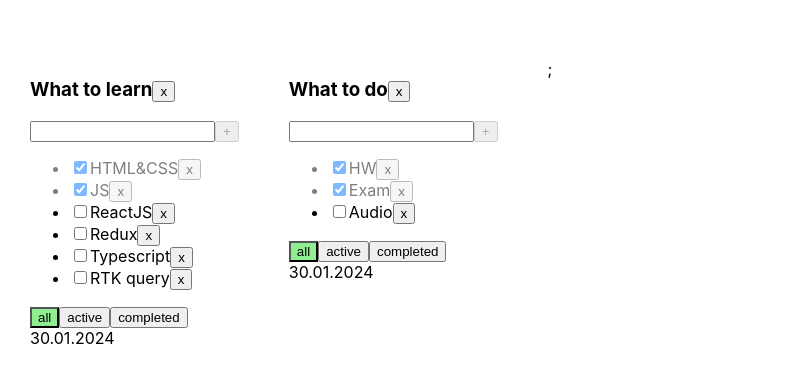
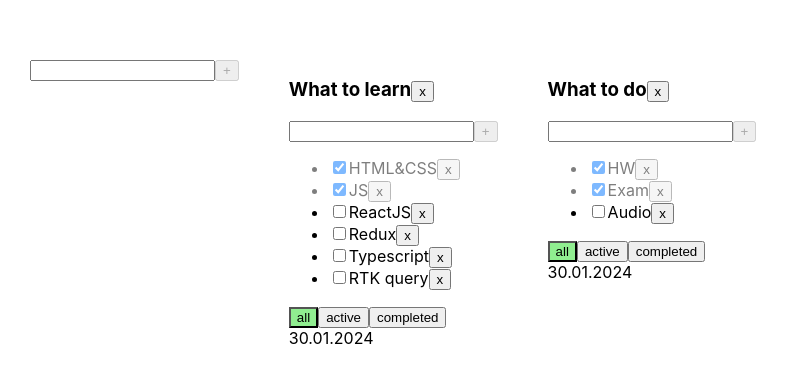
Before and after one commit to Veritas93/1-todolist, a React (Create React App) app: page / in a window 1280 px wide. Shown: the part 171-554 px from the top of the page, without its empty margins (0-789 px from the left). Built offline with nearby package versions, Linux system fonts and the light colour scheme.

Commit message:
Done all CRUD for Tasks and Todolists

```diff
--- /dev/null
+++ b/src/AddItemForm.tsx
@@ -0,0 +1,49 @@
+import { Button } from './Button';
+import { ChangeEvent, useState, KeyboardEvent } from 'react';
+import s from './TodoList.module.css';
+
+type AddItemFormType = {
+  addItem: (newTitle: string) => void;
+};
+
+export const AddItemForm = ({ addItem }: AddItemFormType) => {
+  const [itemTitle, setItemTitle] = useState('');
+  const [error, setError] = useState<string | null>(null);
+  const disableButton = itemTitle.length > 15;
+  const userItemTitleLengthWarning = disableButton && (
+    <div className={s.error}>Your Item title is too long</div>
+  );
+
+  const isAddItemButtonDisable = !itemTitle.trim();
+
+  const changeItemTitle = (e: ChangeEvent<HTMLInputElement>) => {
+    setError(null);
+    setItemTitle(e.currentTarget.value);
+  };
+  const keyDownAddItemHandler = (e: KeyboardEvent<HTMLInputElement>) =>
+    e.key === 'Enter' && addItemHandler();
+  const addItemHandler = () => {
+    if (itemTitle.trim()) {
+      addItem(itemTitle.trim());
+      setItemTitle('');
+    } else {
+      setError('Title is required!');
+    }
+  };
+  return (
+    <div>
+      <input
+        className={error ? s.error : ''}
+        value={itemTitle}
+        onChange={changeItemTitle}
+        onKeyDown={keyDownAddItemHandler}
+      />
+      <Button
+        title="+"
+        onClickButtonHandler={addItemHandler}
+        disabled={isAddItemButtonDisable || disableButton}
+      />
+      {userItemTitleLengthWarning}
+    </div>
+  );
+};
--- a/src/App.tsx
+++ b/src/App.tsx
@@ -1,7 +1,8 @@
-import { useState } from "react";
-import "./App.css";
-import { Todolist } from "./Todolist";
-import { v1 } from "uuid";
+import { useState } from 'react';
+import './App.css';
+import { Todolist } from './Todolist';
+import { v1 } from 'uuid';
+import { AddItemForm } from './AddItemForm';
 
 export type TaskType = {
   id: string;
@@ -9,10 +10,10 @@ export type TaskType = {
   isDone: boolean;
 };
 
-export type FilterType = "all" | "active" | "completed";
-type TaskListType = {
+export type FilterType = 'all' | 'active' | 'completed';
+type TodoListType = {
   id: string;
-  titleTask: string;
+  titleTodo: string;
   filter: FilterType;
 };
 
@@ -23,26 +24,32 @@ type TaskStateType = {
 function App() {
   const TaskId2 = v1();
   const TaskId1 = v1();
-  const [taskList, setTaskList] = useState<TaskListType[]>([
-    { id: TaskId1, titleTask: "What to learn", filter: "all" },
-    { id: TaskId2, titleTask: "What to do", filter: "all" },
+  const [todoList, setTodoList] = useState<TodoListType[]>([
+    { id: TaskId1, titleTodo: 'What to learn', filter: 'all' },
+    { id: TaskId2, titleTodo: 'What to do', filter: 'all' },
   ]);
 
   const [tasks, setTasks] = useState<TaskStateType>({
     [TaskId1]: [
-      { id: v1(), title: "HTML&CSS", isDone: true },
-      { id: v1(), title: "JS", isDone: true },
-      { id: v1(), title: "ReactJS", isDone: false },
-      { id: v1(), title: "Redux", isDone: false },
-      { id: v1(), title: "Typescript", isDone: false },
-      { id: v1(), title: "RTK query", isDone: false },
+      { id: v1(), title: 'HTML&CSS', isDone: true },
+      { id: v1(), title: 'JS', isDone: true },
+      { id: v1(), title: 'ReactJS', isDone: false },
+      { id: v1(), title: 'Redux', isDone: false },
+      { id: v1(), title: 'Typescript', isDone: false },
+      { id: v1(), title: 'RTK query', isDone: false },
     ],
     [TaskId2]: [
-      { id: v1(), title: "HW", isDone: true },
-      { id: v1(), title: "Exam", isDone: true },
-      { id: v1(), title: "Audio", isDone: false },
+      { id: v1(), title: 'HW', isDone: true },
+      { id: v1(), title: 'Exam', isDone: true },
+      { id: v1(), title: 'Audio', isDone: false },
     ],
   });
+
+  // Task CRUD
+  const addTask = (taskID: string, title: string) => {
+    const newTask: TaskType = { id: v1(), title: title, isDone: false };
+    setTasks({ ...tasks, [taskID]: [newTask, ...tasks[taskID]] });
+  };
 
   const changeTasksStatus = (taskID: string, id: string, isDone: boolean) => {
     setTasks({
@@ -53,33 +60,59 @@ function App() {
     });
   };
 
+  const changeTasksTitle = (taskID: string, id: string, title: string) => {
+    setTasks({
+      ...tasks,
+      [taskID]: tasks[taskID].map((el) =>
+        el.id === id ? { ...el, title: title } : el
+      ),
+    });
+  };
+
   const removeTask = (taskID: string, id: string) => {
     setTasks({ ...tasks, [taskID]: tasks[taskID].filter((t) => t.id !== id) });
   };
 
+  // Todolist CRUD
+  const addTodolist = (titleTodo: string) => {
+    const TaskIdN = v1();
+    const newTodo: TodoListType = {
+      id: TaskIdN,
+      titleTodo: titleTodo,
+      filter: 'all',
+    };
+    const nextState: Array<TodoListType> = [...todoList, newTodo];
+    setTodoList(nextState);
+    setTasks({ ...tasks, [TaskIdN]: [] });
+  };
+
   const changeFilter = (tasksId: string, NewFilterValue: FilterType) => {
-    setTaskList(
-      taskList.map((el) =>
+    setTodoList(
+      todoList.map((el) =>
         el.id === tasksId ? { ...el, filter: NewFilterValue } : el
       )
     );
   };
-  const addTask = (taskID: string, title: string) => {
-    const newTask: TaskType = { id: v1(), title: title, isDone: false };
-    setTasks({ ...tasks, [taskID]: [newTask, ...tasks[taskID]] });
+
+  const changeTodolistTitle = (tasksId: string, NewTitleValue: string) => {
+    setTodoList(
+      todoList.map((el) =>
+        el.id === tasksId ? { ...el, titleTodo: NewTitleValue } : el
+      )
+    );
   };
+
   const removeTodolist = (taskID: string) => {
-    setTaskList(taskList.filter((el) => el.id !== taskID));
+    setTodoList(todoList.filter((el) => el.id !== taskID));
     delete tasks[taskID];
   };
-
   //UI
-  const todolistComp: Array<JSX.Element> = taskList.map((el) => {
+  const todolistComp: Array<JSX.Element> = todoList.map((el) => {
     let filterTasksForTodolist: TaskType[] = tasks[el.id];
-    if (el.filter === "active") {
+    if (el.filter === 'active') {
       filterTasksForTodolist = filterTasksForTodolist.filter((t) => !t.isDone);
     }
-    if (el.filter === "completed") {
+    if (el.filter === 'completed') {
       filterTasksForTodolist = filterTasksForTodolist.filter((t) => t.isDone);
     }
     return (
@@ -87,7 +120,7 @@ function App() {
         key={el.id}
         tasksId={el.id}
         filter={el.filter}
-        title={el.titleTask}
+        title={el.titleTodo}
         tasks={filterTasksForTodolist}
         date="30.01.2024"
         removeTask={removeTask}
@@ -95,10 +128,17 @@ function App() {
         addTask={addTask}
         changeTasksStatus={changeTasksStatus}
         removeTodolist={removeTodolist}
+        changeTasksTitle={changeTasksTitle}
+        changeTodolistTitle={changeTodolistTitle}
       />
     );
   });
-  return <div className="App">{todolistComp};</div>;
+  return (
+    <div className="App">
+      <AddItemForm addItem={addTodolist} />
+      {todolistComp}
+    </div>
+  );
 }
 
 export default App;
--- /dev/null
+++ b/src/EditableSpan.tsx
@@ -0,0 +1,30 @@
+import { ChangeEvent, useState } from 'react';
+
+type EditableSpanPropsType = {
+  title: string;
+  changeTitle: (newTitle: string) => void;
+};
+
+export const EditableSpan = ({ title, changeTitle }: EditableSpanPropsType) => {
+  const [itemTitle, setItemTitle] = useState(title);
+  const changeItemTitleHandler = (e: ChangeEvent<HTMLInputElement>) => {
+    setItemTitle(e.currentTarget.value);
+  };
+
+  const [editMod, setEditMod] = useState(false);
+  const onEditMode = () => setEditMod(true);
+  const offEditMode = () => {
+    changeTitle(itemTitle);
+    setEditMod(false);
+  };
+  return editMod ? (
+    <input
+      value={itemTitle}
+      autoFocus
+      onBlur={offEditMode}
+      onChange={changeItemTitleHandler}
+    />
+  ) : (
+    <span onDoubleClick={onEditMode}>{title}</span>
+  );
+};
--- a/src/TaskItem.tsx
+++ b/src/TaskItem.tsx
@@ -1,6 +1,7 @@
-import { ChangeEvent } from "react";
-import { Button } from "./Button";
-import s from "./TodoList.module.css";
+import { ChangeEvent } from 'react';
+import { Button } from './Button';
+import s from './TodoList.module.css';
+import { EditableSpan } from './EditableSpan';
 
 type TaskItemType = {
   tasksId: string;
@@ -9,6 +10,7 @@ type TaskItemType = {
   title: string;
   removeTask: (taskID: string, id: string) => void;
   changeTasksStatus: (taskID: string, id: string, isDone: boolean) => void;
+  changeTasksTitle: (taskID: string, id: string, title: string) => void;
 };
 
 export const TaskItem = ({
@@ -18,6 +20,7 @@ export const TaskItem = ({
   title,
   removeTask,
   changeTasksStatus,
+  changeTasksTitle,
 }: TaskItemType) => {
   const changeTasksStatusHandler = (e: ChangeEvent<HTMLInputElement>) => {
     changeTasksStatus(tasksId, id, e.currentTarget.checked);
@@ -25,14 +28,18 @@ export const TaskItem = ({
   const removeTaskHandler = () => {
     removeTask(tasksId, id);
   };
+
+  const changeTasksTitleCallback = (newTitle: string) => {
+    changeTasksTitle(tasksId, id, newTitle);
+  };
   return (
-    <li key={id} className={isDone ? s.isDone : ""}>
+    <li key={id} className={isDone ? s.isDone : ''}>
       <input
         type="checkbox"
         checked={isDone}
         onChange={changeTasksStatusHandler}
       />
-      <span>{title}</span>
+      <EditableSpan title={title} changeTitle={changeTasksTitleCallback} />
       <Button onClickButtonHandler={removeTaskHandler} title="x" />
     </li>
   );
--- a/src/Todolist.tsx
+++ b/src/Todolist.tsx
@@ -1,8 +1,8 @@
-import { ChangeEvent, useState, KeyboardEvent } from "react";
-import { FilterType, TaskType } from "./App";
-import { Button } from "./Button";
-import s from "./TodoList.module.css";
-import { TaskItem } from "./TaskItem";
+import { FilterType, TaskType } from './App';
+import { Button } from './Button';
+import { TaskItem } from './TaskItem';
+import { AddItemForm } from './AddItemForm';
+import { EditableSpan } from './EditableSpan';
 
 export type TodolistPropsType = {
   tasksId: string;
@@ -16,6 +16,8 @@ export type TodolistPropsType = {
   addTask: (taskID: string, title: string) => void;
   changeTasksStatus: (taskID: string, id: string, isDone: boolean) => void;
   removeTodolist: (taskID: string) => void;
+  changeTasksTitle: (taskID: string, id: string, title: string) => void;
+  changeTodolistTitle: (taskID: string, title: string) => void;
 };
 
 export const Todolist = ({
@@ -29,12 +31,9 @@ export const Todolist = ({
   addTask,
   changeTasksStatus,
   removeTodolist,
+  changeTasksTitle,
+  changeTodolistTitle,
 }: TodolistPropsType) => {
-  const [taskTitle, setTaskTitle] = useState("");
-  // const [error, setError] = useState(false);
-  const [error, setError] = useState<string | null>(null);
-  // const [filter, setFilter] = useState<FilterType>("all");
-
   const TaskMap = tasks.map((task) => {
     return (
       <TaskItem
@@ -44,65 +43,40 @@ export const Todolist = ({
         title={task.title}
         removeTask={removeTask}
         changeTasksStatus={changeTasksStatus}
+        changeTasksTitle={changeTasksTitle}
       />
     );
   });
 
-  const addTaskHandler = () => {
-    if (taskTitle.trim()) {
-      addTask(tasksId, taskTitle.trim());
-      setTaskTitle("");
-    } else {
-      setError("Title is required!");
-    }
+  const addItemCallback = (taskTitle: string) => {
+    addTask(tasksId, taskTitle);
   };
 
-  const changeTaskTitle = (e: ChangeEvent<HTMLInputElement>) => {
-    setError(null);
-    setTaskTitle(e.currentTarget.value);
+  const changeTodolistTitleCallback = (newTitle: string) => {
+    changeTodolistTitle(tasksId, newTitle);
   };
 
-  const keyDownAddTaskHandler = (e: KeyboardEvent<HTMLInputElement>) =>
-    e.key === "Enter" && addTaskHandler();
-
   const setAllTasksHandler = () => {
-    changeFilter(tasksId, "all");
+    changeFilter(tasksId, 'all');
   };
 
   const setActiveTasksHandler = () => {
-    changeFilter(tasksId, "active");
+    changeFilter(tasksId, 'active');
   };
 
   const setCompletedTasksHandler = () => {
-    changeFilter(tasksId, "completed");
+    changeFilter(tasksId, 'completed');
   };
-  const isAddTaskButtonDisable = !taskTitle.trim();
-  const userTaskTitleLengthWarning = taskTitle.length > 15 && (
-    <div className={s.error}>Your task title is too long</div>
-  );
   return (
     <div>
       <h3>
-        {title}
+        <EditableSpan title={title} changeTitle={changeTodolistTitleCallback} />
         <Button
           title="x"
           onClickButtonHandler={() => removeTodolist(tasksId)}
         ></Button>
       </h3>
-      <div>
-        <input
-          className={error ? s.error : ""}
-          value={taskTitle}
-          onChange={changeTaskTitle}
-          onKeyDown={keyDownAddTaskHandler}
-        />
-        <Button
-          title="+"
-          onClickButtonHandler={addTaskHandler}
-          disabled={isAddTaskButtonDisable}
-        />
-        {userTaskTitleLengthWarning}
-      </div>
+      <AddItemForm addItem={addItemCallback} />
       {tasks.length === 0 ? <p>Тасок нет</p> : <ul>{TaskMap}</ul>}
       <div>
         {/* <Button
```
Also changed, not shown: src/TodolistwithRef.tsx (deleted, +0 -70 lines), src/index.tsx (+5 -5 lines).
